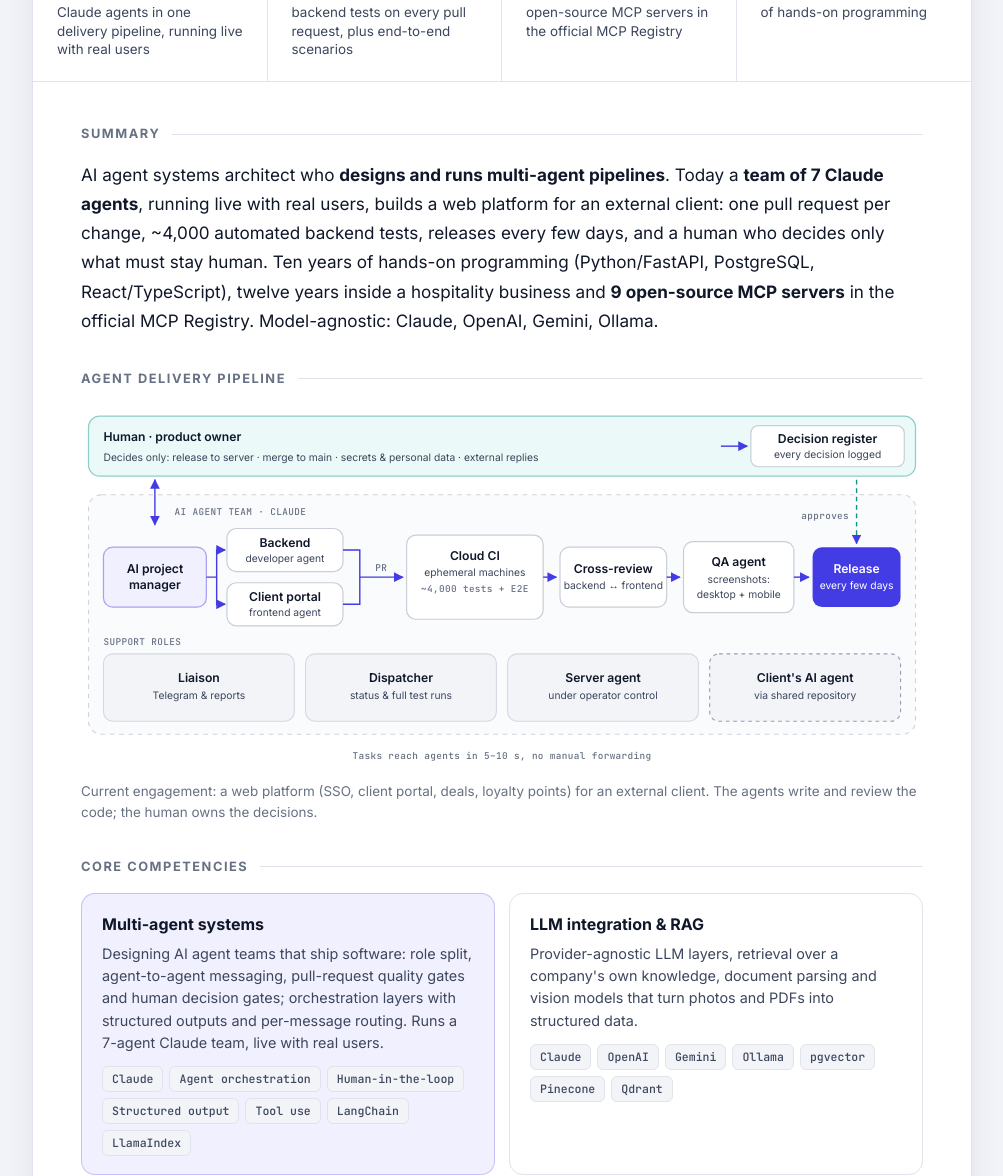
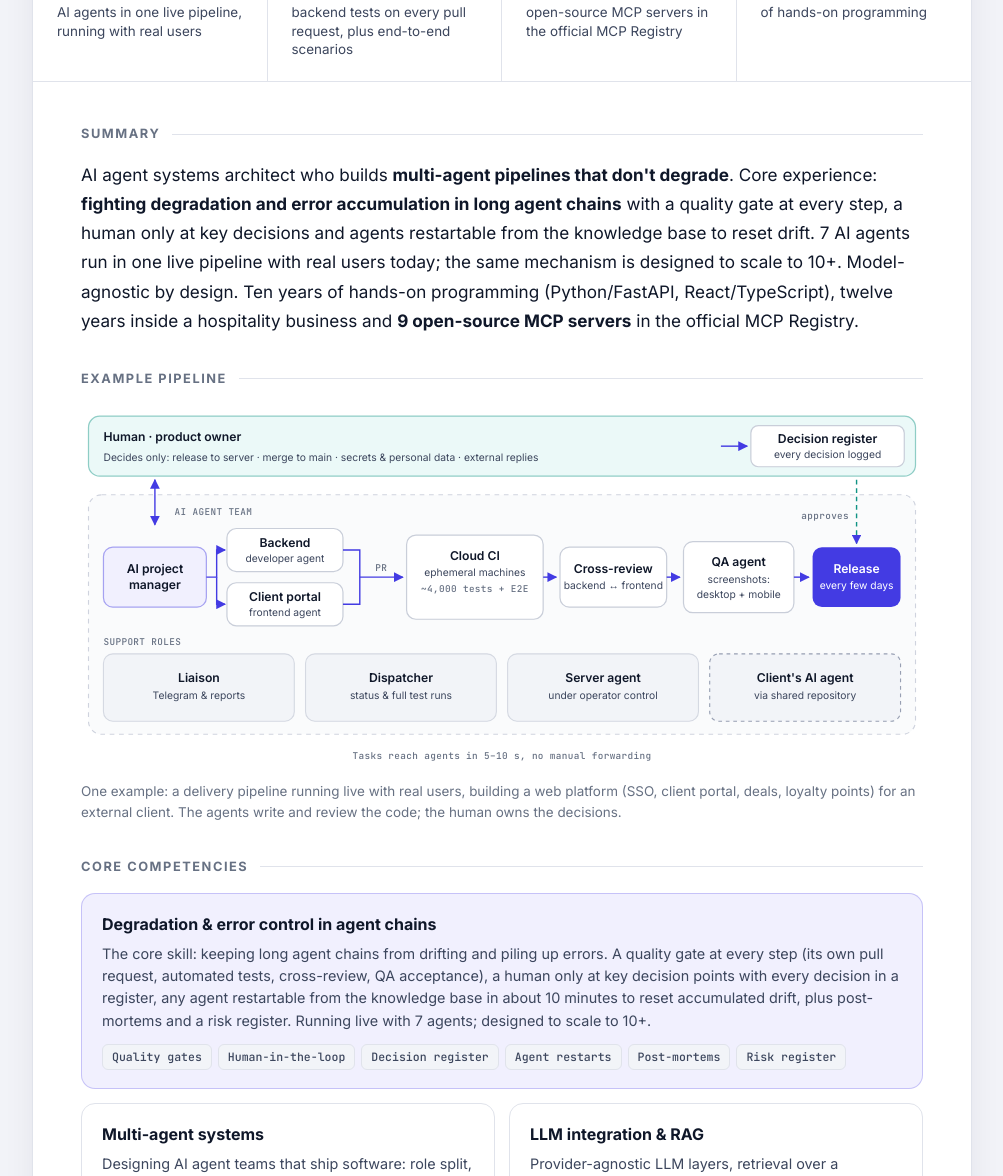
Before and after one commit to santex85/cv, a plain HTML site: page index.html in a window 1280 px wide. Shown: the part 384-1560 px from the top of the page, without its empty margins (138-1141 px from the left). Drawn offline with Linux system fonts and the light colour scheme.

Commit message:
Lead with degradation control, drop model branding
- Summary and first competency card centre on fighting degradation and
  error accumulation in long agent chains: quality gates at every step,
  humans only at key decisions, agents restartable from a knowledge base
- Model brands removed throughout; the CV now says model-agnostic and
  refers to major LLM providers
- Pipeline diagram reframed as one example of a live pipeline with real
  users; scaling to 10+ agents stated as a design property, not a result

Co-Authored-By: Claude Opus 5.5 <noreply@anthropic.com>

```diff
--- a/index.html
+++ b/index.html
@@ -4,10 +4,10 @@
     <meta charset="UTF-8">
     <meta name="viewport" content="width=device-width, initial-scale=1.0">
     <title>Alexander Cheremikin - AI Agent Systems Architect</title>
-    <meta name="description" content="Alexander Cheremikin, AI Agent Systems Architect on Koh Samui, Thailand. Designs and runs multi-agent pipelines, builds LLM integrations and MCP servers, ships with Python/FastAPI and React.">
+    <meta name="description" content="Alexander Cheremikin, AI Agent Systems Architect on Koh Samui, Thailand. Builds multi-agent pipelines that don't degrade: quality gates at every step, humans only at key decisions, model-agnostic by design.">
     <meta property="og:type" content="profile">
     <meta property="og:title" content="Alexander Cheremikin - AI Agent Systems Architect">
-    <meta property="og:description" content="Designs and runs multi-agent pipelines: 7 Claude agents in one delivery pipeline, running live with real users, ~4,000 backend tests on every pull request, 9 open-source MCP servers in the official MCP Registry.">
+    <meta property="og:description" content="Builds multi-agent pipelines that don't degrade: a quality gate at every step, humans only at key decisions, agents restartable from a knowledge base. 7 AI agents in one live pipeline with real users; 9 open-source MCP servers in the official MCP Registry.">
     <link rel="preconnect" href="https://fonts.googleapis.com">
     <link rel="preconnect" href="https://fonts.gstatic.com" crossorigin>
     <link href="https://fonts.googleapis.com/css2?family=Inter:wght@400;500;600;700;800&family=JetBrains+Mono:wght@500&display=swap" rel="stylesheet">
@@ -202,6 +202,8 @@
             border-radius: var(--radius);
             background: var(--card);
         }
+
+        .card.wide { grid-column: 1 / -1; }
 
         .card.feature {
             background: var(--accent-soft);
@@ -471,7 +473,7 @@
         <div class="eyebrow">Curriculum Vitae · Koh Samui, Thailand</div>
         <h1>Alexander Cheremikin</h1>
         <div class="role">AI Agent Systems Architect</div>
-        <p class="focus">Multi-agent pipelines · LLM integrations · MCP tooling · Python / FastAPI · React / TypeScript</p>
+        <p class="focus">Multi-agent pipelines that don't degrade · model-agnostic · MCP tooling · Python / FastAPI · React / TypeScript</p>
 
         <ul class="contacts">
             <li>
@@ -494,7 +496,7 @@
     </header>
 
     <div class="stats">
-        <div class="stat"><b>7</b><span>Claude agents in one delivery pipeline, running live with real users</span></div>
+        <div class="stat"><b>7</b><span>AI agents in one live pipeline, running with real users</span></div>
         <div class="stat"><b>~4,000</b><span>backend tests on every pull request, plus end-to-end scenarios</span></div>
         <div class="stat"><b>9</b><span>open-source MCP servers in the official MCP Registry</span></div>
         <div class="stat"><b>10 yrs</b><span>of hands-on programming</span></div>
@@ -504,13 +506,13 @@
         <section>
             <h2>Summary</h2>
             <p class="summary">
-                AI agent systems architect who <strong>designs and runs multi-agent pipelines</strong>. Today a <strong>team of 7 Claude agents</strong>, running live with real users, builds a web platform for an external client: one pull request per change, ~4,000 automated backend tests, releases every few days, and a human who decides only what must stay human.
-                Ten years of hands-on programming (Python/FastAPI, PostgreSQL, React/TypeScript), twelve years inside a hospitality business and <strong>9 open-source MCP servers</strong> in the official MCP Registry. Model-agnostic: Claude, OpenAI, Gemini, Ollama.
+                AI agent systems architect who builds <strong>multi-agent pipelines that don't degrade</strong>. Core experience: <strong>fighting degradation and error accumulation in long agent chains</strong> with a quality gate at every step, a human only at key decisions and agents restartable from the knowledge base to reset drift.
+                7 AI agents run in one live pipeline with real users today; the same mechanism is designed to scale to 10+. Model-agnostic by design. Ten years of hands-on programming (Python/FastAPI, React/TypeScript), twelve years inside a hospitality business and <strong>9 open-source MCP servers</strong> in the official MCP Registry.
             </p>
         </section>
 
         <section>
-            <h2>Agent delivery pipeline</h2>
+            <h2>Example pipeline</h2>
             <figure class="pipe">
                 <svg class="pipe-wide" viewBox="0 0 900 392" role="img" aria-label="Delivery pipeline: a human product owner works with an AI project manager; backend and client-portal agents open pull requests; cloud CI on ephemeral machines runs about 4,000 backend tests plus end-to-end scenarios; cross-review; QA agent with desktop and mobile screenshots; release approved by the human. Support roles: liaison, dispatcher, server agent, and the client's AI agent via a shared repository. Agents talk through file queues with watchers.">
                     <defs>
@@ -526,7 +528,7 @@
                     <text x="798" y="57" text-anchor="middle" class="pd-s">every decision logged</text>
                     <!-- team frame -->
                     <rect x="8" y="96" width="884" height="256" rx="14" class="pd-frame"/>
-                    <text x="100" y="118" class="pd-m">AI AGENT TEAM · CLAUDE</text>
+                    <text x="100" y="118" class="pd-m">AI AGENT TEAM</text>
                     <path d="M79 80 V128" class="pd-a" marker-start="url(#pw-arrow)" marker-end="url(#pw-arrow)"/>
                     <path d="M829 80 V148" class="pd-a pd-dash" marker-end="url(#pw-arrow)"/>
                     <text x="821" y="122" text-anchor="end" class="pd-m">approves</text>
@@ -590,7 +592,7 @@
                     <text x="24" y="92" class="pd-s">secrets &amp; personal data · external replies</text>
                     <text x="24" y="116" class="pd-m">→ EVERY DECISION IN A DECISION REGISTER</text>
                     <rect x="8" y="148" width="344" height="660" rx="14" class="pd-frame"/>
-                    <text x="24" y="168" class="pd-m">AI AGENT TEAM · CLAUDE</text>
+                    <text x="24" y="168" class="pd-m">AI AGENT TEAM</text>
                     <path d="M180 133 V174" class="pd-a" marker-start="url(#pt-arrow)" marker-end="url(#pt-arrow)"/>
                     <rect x="100" y="178" width="160" height="44" rx="10" class="pd-box pd-key"/>
                     <text x="180" y="205" text-anchor="middle" class="pd-t">AI project manager</text>
@@ -639,22 +641,27 @@
                     <text x="180" y="832" text-anchor="middle" class="pd-m">Tasks reach agents in 5–10 s,</text>
                     <text x="180" y="850" text-anchor="middle" class="pd-m">no manual forwarding</text>
                 </svg>
-                <figcaption>Current engagement: a web platform (SSO, client portal, deals, loyalty points) for an external client. The agents write and review the code; the human owns the decisions.</figcaption>
+                <figcaption>One example: a delivery pipeline running live with real users, building a web platform (SSO, client portal, deals, loyalty points) for an external client. The agents write and review the code; the human owns the decisions.</figcaption>
             </figure>
         </section>
 
         <section>
             <h2>Core competencies</h2>
             <div class="grid">
-                <div class="card feature">
+                <div class="card feature wide">
+                    <h3>Degradation &amp; error control in agent chains</h3>
+                    <p>The core skill: keeping long agent chains from drifting and piling up errors. A quality gate at every step (its own pull request, automated tests, cross-review, QA acceptance), a human only at key decision points with every decision in a register, any agent restartable from the knowledge base in about 10 minutes to reset accumulated drift, plus post-mortems and a risk register. Running live with 7 agents; designed to scale to 10+.</p>
+                    <ul class="tags"><li>Quality gates</li><li>Human-in-the-loop</li><li>Decision register</li><li>Agent restarts</li><li>Post-mortems</li><li>Risk register</li></ul>
+                </div>
+                <div class="card">
                     <h3>Multi-agent systems</h3>
-                    <p>Designing AI agent teams that ship software: role split, agent-to-agent messaging, pull-request quality gates and human decision gates; orchestration layers with structured outputs and per-message routing. Runs a 7-agent Claude team, live with real users.</p>
-                    <ul class="tags"><li>Claude</li><li>Agent orchestration</li><li>Human-in-the-loop</li><li>Structured output</li><li>Tool use</li><li>LangChain</li><li>LlamaIndex</li></ul>
+                    <p>Designing AI agent teams that ship software: role split, agent-to-agent messaging, orchestration layers with structured outputs and per-message routing. Model-agnostic: the model is a swappable part, not the architecture.</p>
+                    <ul class="tags"><li>Agent orchestration</li><li>Structured output</li><li>Tool use</li><li>LangChain</li><li>LlamaIndex</li></ul>
                 </div>
                 <div class="card">
                     <h3>LLM integration &amp; RAG</h3>
                     <p>Provider-agnostic LLM layers, retrieval over a company's own knowledge, document parsing and vision models that turn photos and PDFs into structured data.</p>
-                    <ul class="tags"><li>Claude</li><li>OpenAI</li><li>Gemini</li><li>Ollama</li><li>pgvector</li><li>Pinecone</li><li>Qdrant</li></ul>
+                    <ul class="tags"><li>Major LLM providers</li><li>Local models</li><li>pgvector</li><li>Pinecone</li><li>Qdrant</li></ul>
                 </div>
                 <div class="card">
                     <h3>MCP, tools &amp; data automation</h3>
@@ -689,13 +696,13 @@
                 </div>
                 <div class="job-sub">A web platform (SSO, client portal, deals, loyalty points) built by a team of AI agents · process architect and product owner on the delivery side; the agents write and review the code</div>
                 <ul>
-                    <li><strong>Designed and leads a 7-agent Claude team</strong> (project manager, backend, frontend, QA, liaison, dispatcher, server agent) working alongside the client's own AI agent through a shared repository.</li>
+                    <li><strong>Designed and leads a team of 7 AI agents</strong> (project manager, backend, frontend, QA, liaison, dispatcher, server agent) working alongside the client's own AI agent through a shared repository.</li>
                     <li><strong>Shipping every few days</strong>: 1.0.0 on 15 Nov 2026 and 1.0.1 on 18 Nov 2026, with the agent team running live tests with real users.</li>
                     <li><strong>Quality without hand-holding</strong>: every change is its own pull request, checked by ~4,000 backend tests plus end-to-end scenarios, cross-reviewed and accepted by the QA agent on desktop and mobile.</li>
                     <li><strong>Human time goes only to decisions</strong>: releases, merges, secrets and personal data, external replies, each logged in a decision register; tasks reach agents in 5–10 seconds with no manual forwarding.</li>
-                    <li><strong>Resilient and cost-aware</strong>: risk register and post-mortems; any agent can be rebuilt from the knowledge base in about 10 minutes; cloud and subscription spend kept under control.</li>
+                    <li><strong>Drift kept under control</strong>: any agent can be restarted from the knowledge base in about 10 minutes, backed by post-mortems and a risk register; cloud and subscription spend kept under control.</li>
                 </ul>
-                <ul class="tags"><li>Claude</li><li>Multi-agent delivery</li><li>Human-in-the-loop</li><li>CI · E2E</li><li>Decision register</li></ul>
+                <ul class="tags"><li>Model-agnostic</li><li>Multi-agent delivery</li><li>Human-in-the-loop</li><li>CI · E2E</li><li>Decision register</li></ul>
             </div>
 
             <div class="job">
@@ -707,7 +714,7 @@
                 <ul>
                     <li><strong>9 open-source MCP servers</strong> (Python), all listed in the official MCP Registry: company registry (GLEIF LEI), US product recalls (FDA, NHTSA, CPSC), US and UK import tariffs, open-source package due diligence, domain security, ATS job boards, OpenStreetMap places, FMCSA carriers, NPI providers.</li>
                     <li><strong>5 public Apify Store actors</strong> for data feeds: ATS job boards, sitemap change monitoring, website screenshot and PDF capture, product recalls, LEI company lookup.</li>
-                    <li><strong>Customer-facing Telegram agent</strong> that decides per message whether to answer, capture a lead, ask a clarifying question or hand off to a human; answers only from the knowledge base, sends the owner a daily report, runs on Claude, OpenAI or local Ollama.</li>
+                    <li><strong>Customer-facing Telegram agent</strong> that decides per message whether to answer, capture a lead, ask a clarifying question or hand off to a human; answers only from the knowledge base, sends the owner a daily report, runs on any major LLM provider or a local model.</li>
                 </ul>
             </div>
 
@@ -749,7 +756,7 @@
                 <ul>
                     <li><strong>Operations</strong>: F&amp;B, front desk, guest relations and P&amp;L; Thai legal compliance, licensing, banking and tax.</li>
                     <li><strong>In-house software</strong>: booking engines, PMS integrations and automation tools that became the foundation of OpenPMS; a spa booking system (Django 5, DRF with JWT, PostgreSQL) with a drag-and-drop calendar and automatic conflict checks.</li>
-                    <li><strong>SatvaAI pipeline</strong>: parses VedaPulse diagnostic PDFs, retrieves from a knowledge base (RAG on pgvector) and writes personalised recommendations through a provider-agnostic LLM layer (Claude, OpenAI, Gemini).</li>
+                    <li><strong>SatvaAI pipeline</strong>: parses VedaPulse diagnostic PDFs, retrieves from a knowledge base (RAG on pgvector) and writes personalised recommendations through a provider-agnostic LLM layer that works with major LLM providers.</li>
                 </ul>
             </div>
 
```
